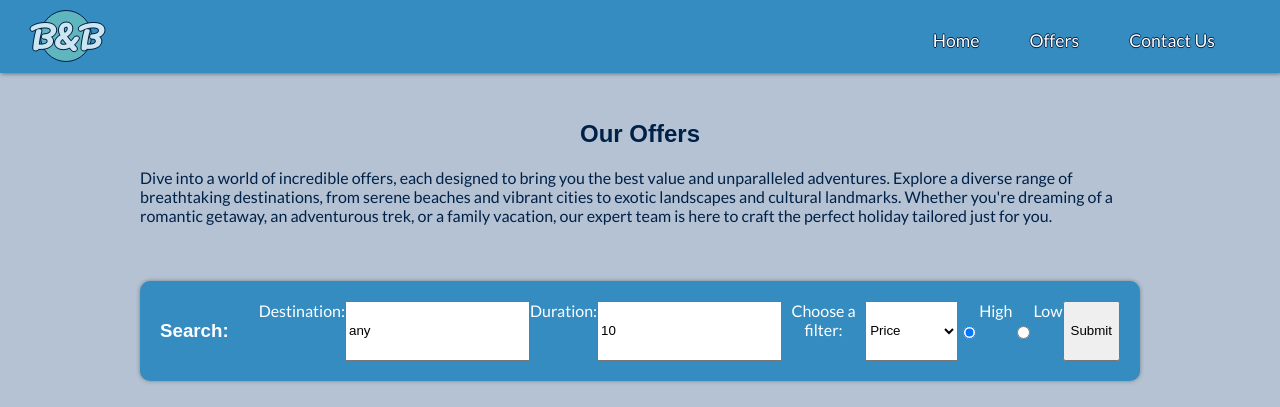
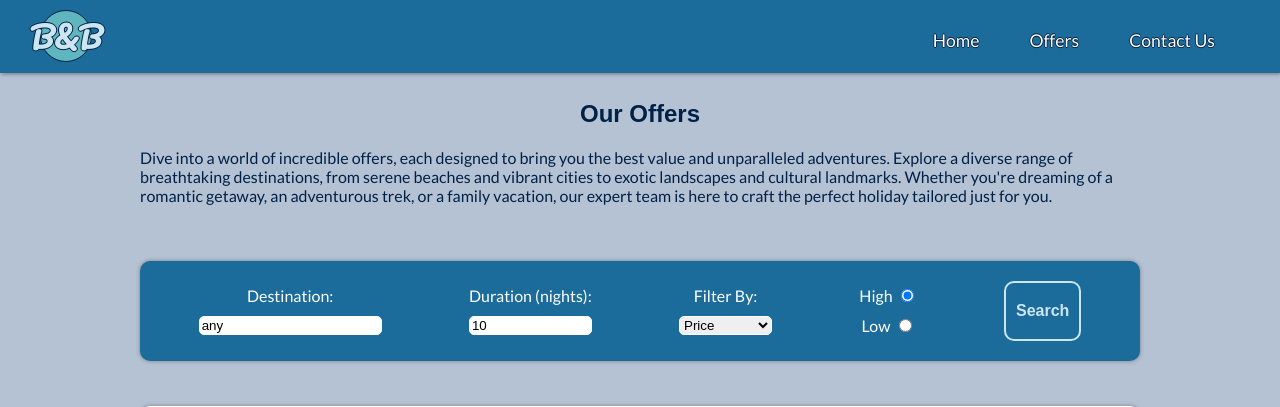
Before and after one commit to Craig-Codes/Book-Board_Travel, a PHP site: the page made by Book&Board_extended/pages/offers.php in a window 1280 px wide. Shown: the top 407 px of the page. Run offline with PHP 8.4, Linux system fonts and the light colour scheme; data comes from the database, SQL or seed files in the repository.

Commit message:
Basic search bar functionality added

```diff
--- a/Book&Board/data/offerData.php
+++ b/Book&Board/data/offerData.php
@@ -2,7 +2,7 @@
 // Array of all offer objects, consumed by multiple views allowing content to be dymanically generated
 // this approach allows data to be edited once, in this file, then automatically updated across the application
 
-$allOffers = [
+$offers = [
     (object) [
         'id' => 4,
         'location' => 'Paris - France',
--- a/Book&Board/pages/home.php
+++ b/Book&Board/pages/home.php
@@ -1,7 +1,7 @@
 <?php include '../data/offerData.php';
 
 // we can get the 3 latest offers by getting the last 3 entires from the allOffers array (in offerData.php)
-$latestOffers = array_slice($allOffers, -3);
+$latestOffers = array_slice($offers, -3);
 
 ?>
 <!-- offerData.php includes an array of bestOffers -->
--- a/Book&Board/pages/offer.php
+++ b/Book&Board/pages/offer.php
@@ -14,7 +14,7 @@ $id = isset($_GET['id']) ? (int) $_GET['id'] : 0;
 // This allows us to compare if the provided URL parameter (id) matches an offer objects id
 $validIds = array_map(function ($offer) {
     return $offer->id;
-}, $allOffers);
+}, $offers);
 
 // Validate the URL parameter id is in the validIds array
 if (!in_array($id, $validIds)) {
@@ -25,7 +25,7 @@ if (!in_array($id, $validIds)) {
 
 // Get the correct offer item - loop through the allOffers array matching on id
 $offer = null;
-foreach ($allOffers as $item) {
+foreach ($offers as $item) {
     if ($item->id == $id) {
         $offer = $item;
         break;
--- a/Book&Board/pages/offers.php
+++ b/Book&Board/pages/offers.php
@@ -21,7 +21,7 @@ include '../partials/navbar.php';
     <section role="region" aria-labelledby="our-offers">
         <div id="best-selling-offers">
             <!-- loop through the imported allOffers array of offer objects, to create an offer card for each -->
-            <?php foreach ($allOffers as $offer) { ?>
+            <?php foreach ($offers as $offer) { ?>
                     <div class="offer-card" role="article">
                         <div class="offer-details">
                             <h4 class="card-title"><?php echo ($offer->location) ?></h4>
--- a/Book&Board_extended/css/contact.css
+++ b/Book&Board_extended/css/contact.css
@@ -82,7 +82,7 @@ h6 {
   width: 400px; /* Fixed width */
   height: 300px; /* Fixed height */
   border-radius: 10px; /* Rounded corners */
-  border: 3px solid rgb(53, 140, 192);
+  border: 3px solid rgb(28, 108, 155);
 }
 
 /* Media query for larger screens */
--- a/Book&Board_extended/css/offer.css
+++ b/Book&Board_extended/css/offer.css
@@ -43,7 +43,7 @@ h6 {
 
 /* Offer price style */
 .offer-price {
-  color: rgb(53, 140, 192); /* Text color */
+  color: rgb(28, 108, 155); /* Text color */
   font-weight: bold; /* Bold font weight */
   letter-spacing: 2px; /* Spacing between letters */
   font-size: 1.2rem; /* Font size */
@@ -93,7 +93,7 @@ h6 {
   width: 600px; /* Set width of the images */
   height: 350px; /* Set height of the images */
   border-radius: 10px; /* Rounded corners */
-  border: 3px solid rgb(53, 140, 192); /* Border color */
+  border: 3px solid rgb(28, 108, 155); /* Border color */
 }
 
 /* Hide the slides by default */
@@ -149,7 +149,7 @@ h6 {
 /* Active dot and dot on hover */
 .active,
 .dot:hover {
-  background-color: rgb(53, 140, 192); /* Darker background color */
+  background-color: rgb(28, 108, 155); /* Darker background color */
 }
 
 /* Fading animation for the slides */
--- a/Book&Board_extended/css/offers.css
+++ b/Book&Board_extended/css/offers.css
@@ -65,13 +65,13 @@ h6 {
 
 /* Star rating style */
 .star-rating {
-  color: blue; /* Blue color for stars */
+  color: rgb(28, 108, 155); /* Blue color for stars */
   font-size: 1.2rem; /* Font size */
 }
 
 /* Offer price style */
 .offer-price {
-  color: blue; /* Text color */
+  color: rgb(28, 108, 155); /* Text color */
   font-weight: bold; /* Bold font weight */
   letter-spacing: 2px; /* Spacing between letters */
   font-size: 1.2rem; /* Font size */
@@ -111,13 +111,13 @@ h6 {
   width: 400px; /* Fixed width */
   height: 300px; /* Fixed height */
   border-radius: 10px; /* Rounded corners */
-  border: 3px solid rgb(53, 140, 192);
+  border: 3px solid rgb(28, 108, 155);
 }
 
 .offer-card button {
   background-color: white;
-  border: 2px solid blue;
-  color: blue;
+  border: 2px solid rgb(28, 108, 155);
+  color: rgb(28, 108, 155);
   cursor: pointer;
   padding: 10px;
   border-radius: 10px;
@@ -126,7 +126,7 @@ h6 {
 }
 
 .offer-card button:hover {
-  background-color: rgba(0, 0, 255, 0.3);
+  background-color: rgba(28, 108, 155, 0.3);
 }
 
 /* Allows buttons to be accessible without a mouse, showing focus on user tab */
--- a/Book&Board_extended/css/search.css
+++ b/Book&Board_extended/css/search.css
@@ -1,10 +1,10 @@
 .search-container {
   display: flex; /* Use flexbox layout */
   flex-direction: row; /* Horizontal layout */
-  background-color: rgb(53, 140, 192); /* White background color */
+  background-color: rgb(28, 108, 155); /* White background color */
   color: white;
-  gap: 30px; /* Gap between elements inside the card */
-  max-width: 1200px; /* Maximum width */
+  gap: 5px; /* Gap between elements inside the card */
+  max-width: 1000px; /* Maximum width */
   width: 80vw; /* 80% of the viewport width */
   height: 100px; /* Fixed height */
   border-radius: 10px; /* Rounded corners */
@@ -14,19 +14,67 @@
   box-shadow: 0 0 4px rgba(33, 33, 33, 0.4); /* Shadow effect */
 }
 
-#best-selling-offers {
-  margin-top: 20px; /* Top margin */
-  display: flex; /* Use flexbox layout */
-  flex-wrap: wrap; /* Enable wrapping of items */
-  gap: 45px; /* Gap between items */
-  justify-content: center; /* Center the content horizontally */
-  align-items: center; /* Center the content vertically */
-  width: 100%; /* Full width of the container */
-  max-width: 1000px; /* Maximum width to control layout */
-  height: auto; /* Auto height to accommodate content */
+#order-container {
+  display: flex;
+  flex-direction: column;
+  width: 50px;
 }
 
-form {
+#search-form {
   display: flex;
   flex-direction: row;
+  width: 100%;
+  justify-content: space-around;
+  gap: 10px;
 }
+
+.search-input {
+  display: flex;
+  flex-direction: column;
+  justify-content: space-around;
+  min-width: 0;
+}
+
+input {
+  border-radius: 5px;
+  border: 1px solid white;
+}
+
+#filter {
+  border-radius: 5px;
+  border: 1px solid white;
+}
+
+.search-container input[type="submit"] {
+  background-color: rgb(27, 107, 155);
+  border: 2px solid rgb(203, 230, 240);
+  color: rgb(203, 230, 240);
+  cursor: pointer;
+  padding: 10px;
+  border-radius: 10px;
+  transition: 0.25s ease-in-out;
+  font-weight: bold;
+  font-size: 1rem;
+  min-width: 50px;
+}
+
+.search-container input[type="submit"]:hover {
+  background-color: rgba(203, 230, 240, 0.3);
+}
+
+/* Allows buttons to be accessible without a mouse, showing focus on user tab */
+.search-container input[type="submit"] :focus {
+  outline: 2px solid #0056b3; /* Highlight with a solid outline */
+  outline-offset: 2px; /* Offset to make the outline more visible */
+}
+
+@media (max-width: 700px) {
+  .search-container input[type="submit"] {
+    font-size: 0.8rem;
+    padding: 5px;
+  }
+
+  .search-container {
+    font-size: 0.8rem;
+  }
+}
--- a/Book&Board_extended/css/styles.css
+++ b/Book&Board_extended/css/styles.css
@@ -35,7 +35,7 @@ main {
   justify-content: space-evenly; /* Space out content evenly */
   text-align: center; /* Center text */
   padding: 20px; /* Padding around content */
-  margin-top: 80px; /* Top margin */
+  margin-top: 60px; /* Top margin */
 }
 
 /* Styles for the footer element */
@@ -49,7 +49,7 @@ footer {
   font-size: 1rem; /* Font size */
   text-shadow: -1px 0 rgb(0, 33, 71), 0 1px rgb(0, 33, 71), 1px 0 rgb(0, 33, 71),
     0 -1px rgb(0, 33, 71); /* Text shadow */
-  background-color: rgb(53, 140, 192); /* Background color */
+  background-color: rgb(28, 108, 155); /* Background color */
 }
 
 /* Styles for the h1 element */
@@ -68,7 +68,7 @@ h6 {
 
 /* Navbar styling used across all pages */
 .header {
-  background-color: rgb(53, 140, 192); /* Background color */
+  background-color: rgb(28, 108, 155); /* Background color */
   box-shadow: 1px 1px 4px 0 rgba(0, 0, 0, 0.4); /* Box shadow */
   position: fixed; /* Fixed position */
   width: 100%; /* Full width */
@@ -223,7 +223,7 @@ h6 {
 
 /* Header styles when scrolled */
 .header.scrolled {
-  background-color: rgb(53, 140, 192); /* Background color */
+  background-color: rgb(28, 108, 155); /* Background color */
   box-shadow: 1px 1px 4px 0 rgba(0, 0, 0, 0.1); /* Box shadow */
 }
 
@@ -242,12 +242,16 @@ which allows a simple font-size at different breakpoints, to influence all font
   html {
     font-size: 14px; /* Decrease font size */
   }
+
+  main {
+    margin-top: 80px; /* Top margin */
+  }
 }
 
 /* Media query for medium and large screens */
 @media (min-width: 768px) {
   .header {
-    background-color: rgb(53, 140, 192); /* Background color */
+    background-color: rgb(28, 108, 155); /* Background color */
   }
 
   .header li {
--- a/Book&Board_extended/pages/home.php
+++ b/Book&Board_extended/pages/home.php
@@ -50,8 +50,7 @@ if (empty($latestOffers)) {
             <?php } ?>
         </div>
     </article>
-    <article> <?php include '../partials/search.php'; ?></article>
-</main>
+    <?php include '../partials/search.php'; ?>
 </main>
 
 <script src="../js/home.js"></script>
--- a/Book&Board_extended/partials/search.php
+++ b/Book&Board_extended/partials/search.php
@@ -1,12 +1,13 @@
 <?php
-// If the search bar has been used, query the database based on the user request
-
 // Default form values
 $form_destination = "any";
 $form_duration = 10;
 $form_filter = "price";
-$filter_order = "desc";
+$filter_order = "DESC";
 
+// Check to see if we have any query parameters, and if we do, override the default values
+// This ensures the search bar retains the user input values across searches and pages
+if (!empty($_GET)) {
     if (isset($_GET["destination"])) {
         $form_destination = $_GET["destination"];
     }
@@ -16,46 +17,57 @@ if (isset($_GET["duration"])) {
     }
 
     if (isset($_GET["filter"])) {
-    echo $_GET["filter"];
         $form_filter = $_GET["filter"];
     }
 
     if (isset($_GET["order"])) {
         $filter_order = $_GET["order"];
     }
-
-// SQL here.... first check if non set, default!
+}
 
 ?>
 
 <link rel="stylesheet" href="../css/search.css">
 
 <section class="search-container">
-    <h1>Search:</h1>
-
-    <form action="../pages/offers.php" method="GET">
-        <label for="destination">Destination:</label><br>
-        <input type="text" id="destination" name="destination" value="<?php echo $form_destination; ?>"><br>
-        <label for="duration">Duration:</label><br>
-        <input type="number" id="duration" name="duration" value="<?php echo $form_duration; ?>" step="1" nim="3"
-            max="25"><br>
-        <label for="filters">Choose a filter:</label>
-        <select id="filter" name="filter">
+    <form id="search-form" action="../pages/offers.php" method="GET">
+        <div class="search-input">
+            <label for="destination">Destination:</label>
+            <input type="text" id="destination" name="destination" value="<?php echo $form_destination; ?>"
+                aria-required="true">
+        </div>
+        <div class="search-input">
+            <label for="duration">Duration (nights):</label>
+            <input type="number" id="duration" name="duration" value="<?php echo $form_duration; ?>" step="1" min="3"
+                max="25" aria-required="true">
+        </div>
+        <div class="search-input">
+            <label for="filters">Filter By:</label>
+            <select id="filter" name="filter" aria-required="true">
                 <option value="price" <?php echo ($form_filter === 'price') ? 'selected' : '' ?>>Price</option>
                 <option value="travel-time" <?php echo ($form_filter === 'travel-time') ? 'selected' : '' ?>>Travel Time
                 </option>
-            <option value="flight-stops" <?php echo ($form_filter === 'flight-stops') ? 'selected' : '' ?>>Flight Stops
+                <option value="flight-stops" <?php echo ($form_filter === 'flight-stops') ? 'selected' : '' ?>>Flight
+                    Stops
                 </option>
             </select>
-        <input type="radio" id="desc" name="order" value="desc"
-            <?php echo ($filter_order === 'desc') ? 'checked' : '' ?>>
-        <label for="desc">High</label><br>
-        <input type="radio" id="asc" name="order" value="asc" <?php echo ($filter_order === 'asc') ? 'checked' : '' ?>>
-        <label for="css">Low</label><br>
-        <input type="submit">
+        </div>
+        <div class="search-input">
+            <div>
+                <label for="DESC">High</label>
+                <input type="radio" id="DESC" name="order" value="DESC"
+                    <?php echo ($filter_order === 'DESC') ? 'checked' : '' ?>>
+
+            </div>
+            <div>
+                <label for="css">Low</label>
+                <input type="radio" id="ASC" name="order" value="ASC"
+                    <?php echo ($filter_order === 'ASC') ? 'checked' : '' ?>>
+            </div>
+
+
+        </div>
+
+        <input type="submit" value="Search">
     </form>
 </section>
-<!-- Search by destination, number of days, THEN filter by ... Default to all, by id (internally)-->
-<!-- Search results can be viewed
-with a variety of filtering options, for example, price, travel time, flight stops and so on. -->
-<!-- Extend to include facilities or activites? -->
--- /dev/null
+++ b/Book&Board_extended/utils/db_helpers.php
@@ -0,0 +1,35 @@
+<?php
+// This script provides utility functions for database functionality
+
+
+function searchQueryStringBuilder($form_destination, $form_duration, $form_filter, $filter_order)
+{
+    // Base query using 1=1 to ensure the start is always true so that additional queries can be appended
+    $query = "SELECT * FROM offer WHERE 1=1";
+    $params = []; // params array is used to dynamically append the parameters
+
+    if ($form_destination !== null) {
+        $query .= " AND location LIKE ?"; // Like is used for basic pattern matching
+        $params[] = "%" . $form_destination . "%"; // Wildcards for partial match of destination text, allowing match if the text is found in the destination word/s
+    }
+
+    if ($form_duration !== null) {
+        $query .= " AND nights = ?";
+        $params[] = $form_duration;
+    }
+
+    // Ensure the filter column and sort direction are valid to prevent SQL injection
+    $allowed_filters = ['travel_time', 'travel_stops', 'price']; // Define your allowed columns
+    $allowed_orders = ['ASC', 'DESC'];
+
+    if ($form_filter !== null && in_array($form_filter, $allowed_filters)) {
+        $sort_direction = strtoupper($filter_order); // Convert sort direction to uppercase
+        if (in_array($sort_direction, $allowed_orders)) {
+            $query .= " ORDER BY " . $form_filter . " " . $sort_direction;
+        } else {
+            throw new Exception('Invalid sort direction');
+        }
+    }
+
+    return ['query' => $query, 'params' => $params];
+}
--- a/Book&Board_extended/utils/utils.php
+++ b/Book&Board_extended/utils/utils.php
@@ -26,3 +26,13 @@ function convertMinutesToHoursAndMinutes($minutes)
 
     return $result; // return the result as a string
 }
+
+// function validates user input from the search form query parameters
+
+// htmlspecialchars is a build in method used to prevent XSS by covnerting any potential JavaScript or HTML into plaintext
+// ENT_Quotes ensures quotation marks are converted to their correct HTML characters
+// UTF-8 ensures widely recognised languages and alpabets are handled correctly
+function validateSearchInput($key)
+{
+    return isset($_GET[$key]) ? htmlspecialchars($_GET[$key], ENT_QUOTES, 'UTF-8') : null;
+}
--- a/db/database.php
+++ b/db/database.php
@@ -123,4 +123,26 @@ class Database
         return $locations;
     }
 
+    // Search for offers, passing in a generated query string, and list of parameters
+    public static function searchOffers($query, $params = [])
+    {
+        self::connect();
+        $statement = self::$pdo->prepare($query);
+        $statement->execute($params);
+        $offers = $statement->fetchAll(PDO::FETCH_ASSOC);
+
+        if ($offers) {
+            foreach ($offers as &$offer) {
+                $imageQuery = "SELECT image_path FROM offer_images WHERE offer_id = :offerId LIMIT 1";
+                $imageStatement = self::$pdo->prepare($imageQuery);
+                $imageStatement->bindParam(':offerId', $offer['id'], PDO::PARAM_INT);
+                $imageStatement->execute();
+                $images = $imageStatement->fetchAll(PDO::FETCH_COLUMN);
+
+                // Add images to the offer array
+                $offer['images'] = $images;
+            }
+        }
+        return $offers;
+    }
 }
```
Also changed, not shown: Book&Board_extended/css/home.css (+15 -7 lines), Book&Board_extended/pages/offers.php (+37 -6 lines), Book&Board_extended/tests/db_helpersTest.php (added, +100 -0 lines), Book&Board_extended/tests/utilsTest.php (+26 -0 lines), 1 other file. Lines whose indentation alone changed are shown as unchanged.
